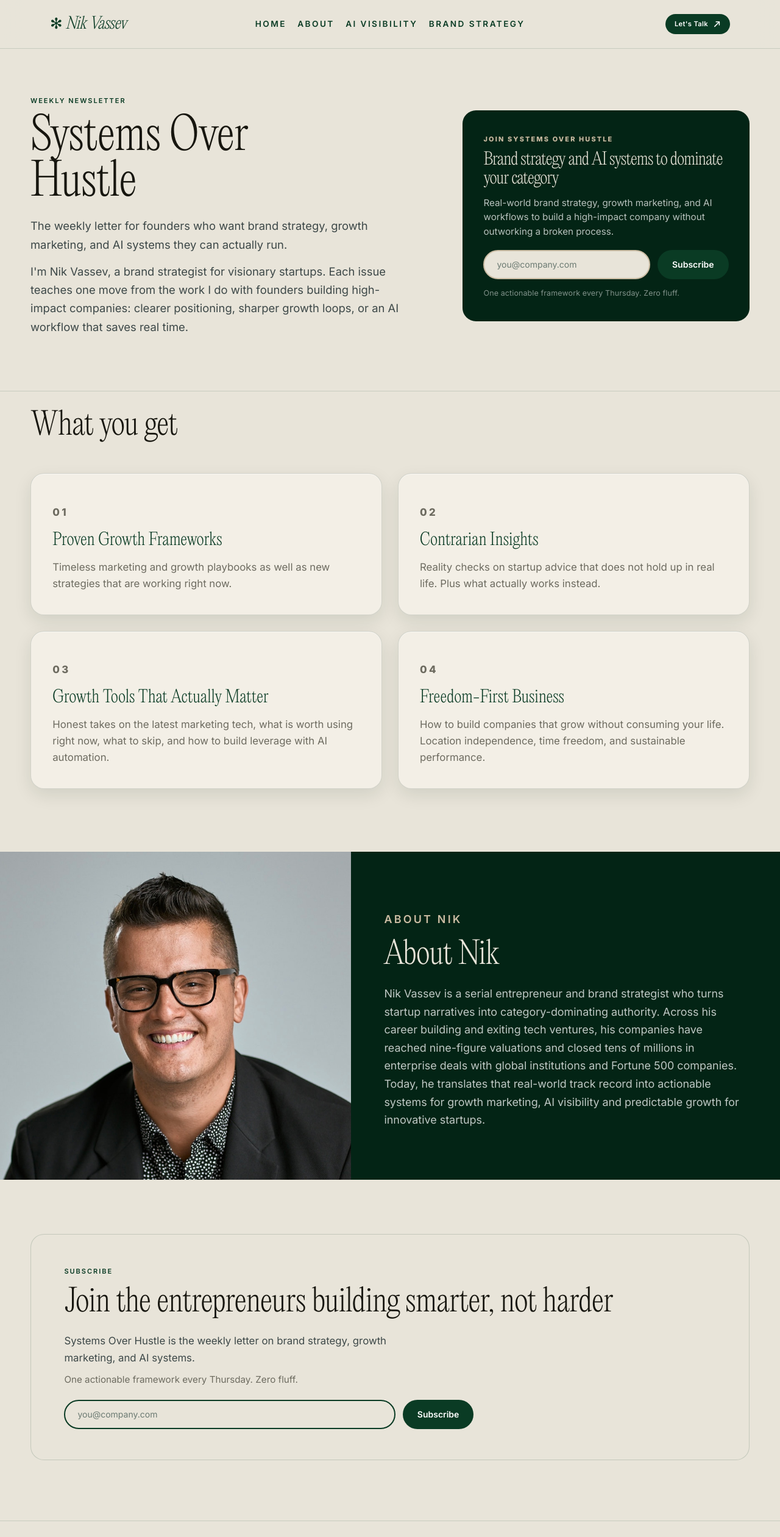
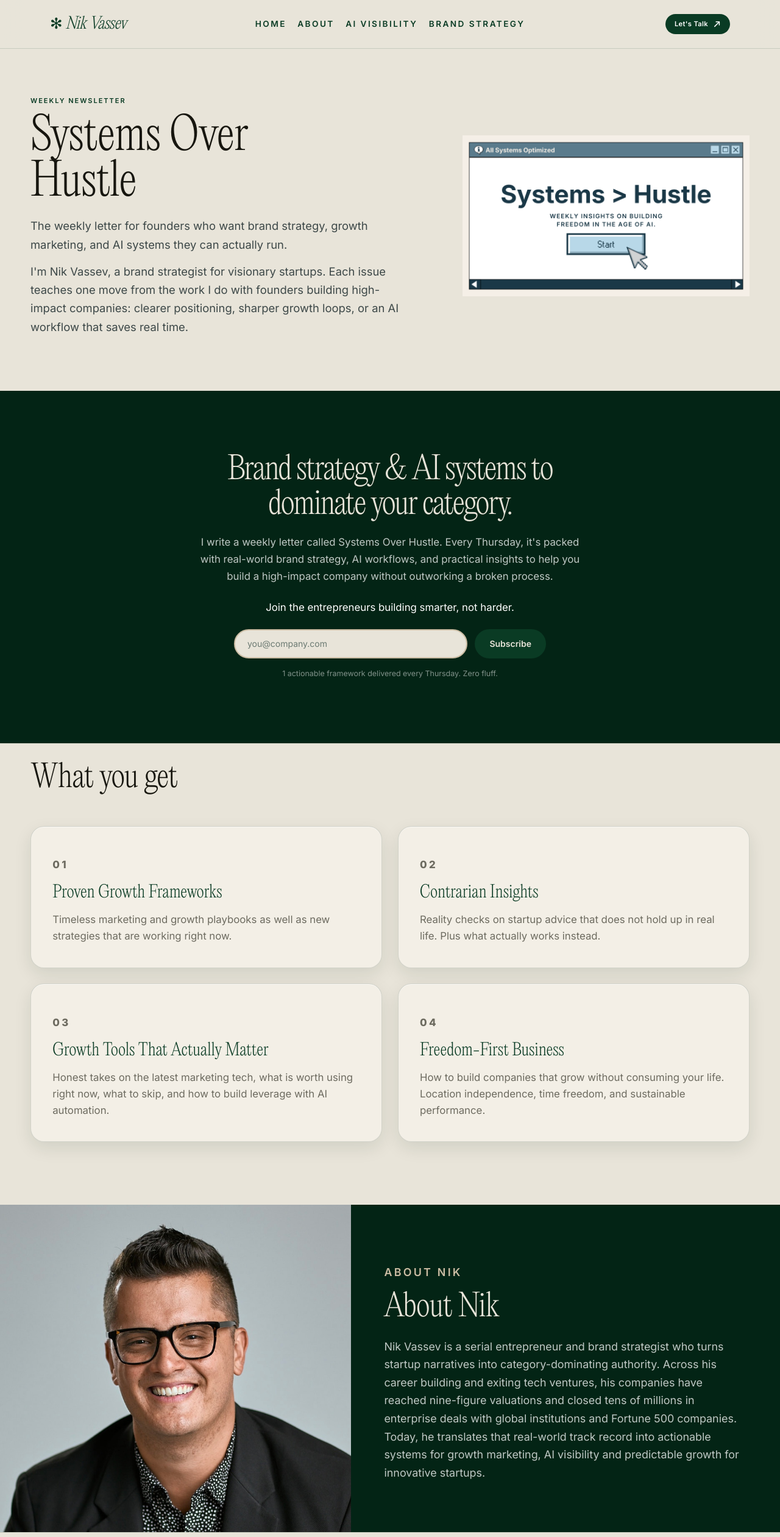
Before and after one commit to thenikvassev/nikvassev-site, a Next.js app: page /newsletter in a window 1280 px wide. Shown: the top 2521 px of the page at 61% size. Built offline with nearby package versions, Linux system fonts and the light colour scheme; what @nitrosend/sdk would draw is missing.

Commit message:
Newsletter hero: window graphic + sitewide forest signup band

```diff
--- a/src/app/newsletter/page.tsx
+++ b/src/app/newsletter/page.tsx
@@ -69,20 +69,39 @@ export default function NewsletterPage() {
               growth loops, or an AI workflow that saves real time.
             </p>
           </div>
-          <div className="nl-hero-card">
-            <p className="nl-hero-card-label">Join Systems Over Hustle</p>
-            <p className="nl-hero-card-title">
-              Brand strategy and AI systems to dominate your category
-            </p>
-            <p className="nl-hero-card-body">
-              Real-world brand strategy, growth marketing, and AI workflows to
-              build a high-impact company without outworking a broken process.
-            </p>
+          <div className="nl-hero-visual">
+            <Image
+              src="/photos/systems-hustle-window.png"
+              alt="Systems over Hustle — weekly insights on building freedom in the age of AI."
+              width={1920}
+              height={1080}
+              className="nl-hero-window"
+              priority
+              sizes="(min-width: 900px) 42vw, 92vw"
+            />
+          </div>
+        </div>
+      </section>
+
+      {/* Same forest signup band used across the rest of the site */}
+      <section id="newsletter" className="nv nv-newsletter scroll-mt-28">
+        <div className="nv-newsletter-inner">
+          <h2>Brand strategy &amp; AI systems to dominate your category.</h2>
+          <p className="nv-newsletter-body">
+            I write a weekly letter called Systems Over Hustle. Every Thursday,
+            it&apos;s packed with real-world brand strategy, AI workflows, and
+            practical insights to help you build a high-impact company without
+            outworking a broken process.
+          </p>
+          <p className="nv-newsletter-lead">
+            Join the entrepreneurs building smarter, not harder.
+          </p>
+          <div className="nv-newsletter-form">
             <NewsletterForm variant="dark" id="newsletter-hero-email" />
-            <p className="nl-hero-card-note">
-              One actionable framework every Thursday. Zero fluff.
-            </p>
           </div>
+          <p className="nv-newsletter-note">
+            1 actionable framework delivered every Thursday. Zero fluff.
+          </p>
         </div>
       </section>
 
@@ -109,7 +128,6 @@ export default function NewsletterPage() {
             fill
             sizes="(min-width: 900px) 42vw, 100vw"
             className="nl-about-img"
-            priority
           />
         </div>
         <div className="nl-about-card">
@@ -127,25 +145,6 @@ export default function NewsletterPage() {
           </p>
         </div>
       </section>
-
-      <section className="nl-close" aria-labelledby="close-heading">
-        <div className="nl-close-inner">
-          <p className="section-label">Subscribe</p>
-          <h2 id="close-heading">
-            Join the entrepreneurs building smarter, not harder
-          </h2>
-          <p className="nl-close-body">
-            Systems Over Hustle is the weekly letter on brand strategy, growth
-            marketing, and AI systems.
-          </p>
-          <p className="nl-close-sub">
-            One actionable framework every Thursday. Zero fluff.
-          </p>
-          <div className="nl-close-form">
-            <NewsletterForm id="newsletter-close-email" />
-          </div>
-        </div>
-      </section>
     </div>
   );
 }
```
